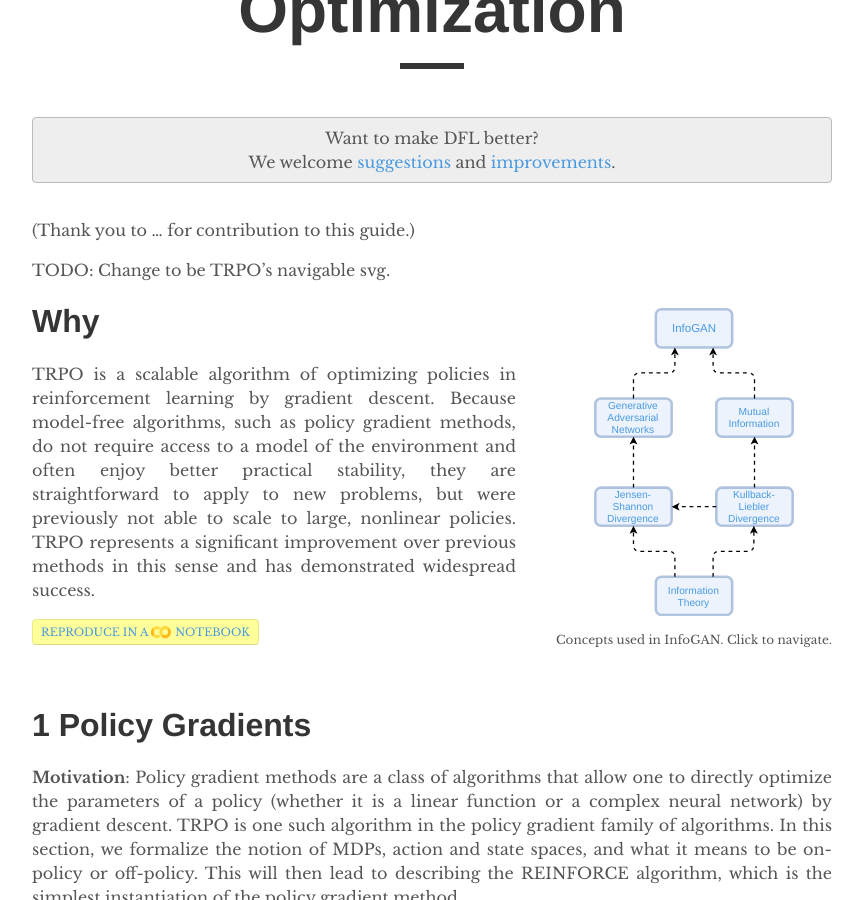
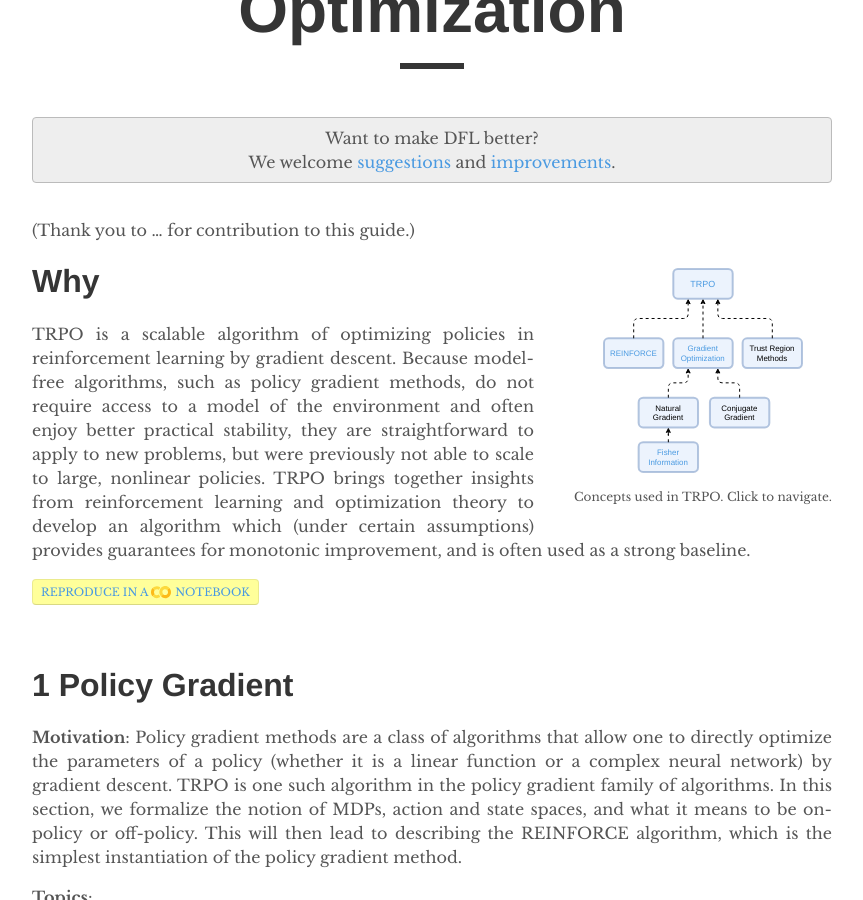
Before and after one commit to depthfirstlearning/depthfirstlearning.com, a Jekyll site: the page built from _posts/2018-06-17-TRPO.markdown, in a window 1280 px wide and 900 px high, scrolled down 341 px. Shown: the whole window, without its empty margins (208-1071 px from the left). Built offline with Jekyll 4.4.1, drawn with Linux system fonts in a browser that asks for light colours; formulas are drawn with MathJax 3.

Commit message:
Adds SVG for TRPO along with some minor fixes

```diff
--- a/_posts/2018-06-17-TRPO.markdown
+++ b/_posts/2018-06-17-TRPO.markdown
@@ -4,17 +4,16 @@ title:  "Trust Region Policy Optimization"
 date:   2018-05-10 18:50:23 -0400
 categories: reinforcement-learning
 author: surya,krishna
-blurb: "TRPO is a scalable algorithm of optimizing policies in reinforcement learning by gradient descent. Because model-free algorithms, such as policy gradient methods, do not require access to a model of the environment and often enjoy better practical stability, they are straightforward to apply to new problems, but were previously not able to scale to large, nonlinear policies. TRPO represents a significant improvement over previous methods in this sense and has demonstrated widespread success."
+blurb: "TRPO is a scalable algorithm for optimizing policies in reinforcement learning by gradient descent. Because model-free algorithms, such as policy gradient methods, do not require access to a model of the environment and often enjoy better practical stability, they are straightforward to apply to new problems, but were previously not scalable to large, nonlinear policies. TRPO represents a significant improvement over previous methods in this sense and has demonstrated widespread success."
 hidden: true
 feedback: true
 ---
 
 (Thank you to ... for contribution to this guide.)
 
-TODO: Change to be TRPO's navigable svg.
 <div class="deps-graph">
-  <iframe class="deps" src="/assets/infogan-deps.svg" width="200"></iframe>
-  <div>Concepts used in InfoGAN. Click to navigate.</div>
+  <iframe class="deps" src="/assets/trpo-deps.svg" width="200"></iframe>
+  <div>Concepts used in TRPO. Click to navigate.</div>
 </div>
 
 # Why
@@ -23,16 +22,17 @@ TRPO is a scalable algorithm of optimizing policies in reinforcement learning by
  gradient descent. Because model-free algorithms, such as policy gradient methods,
  do not require access to a model of the environment and often enjoy better
  practical stability, they are straightforward to apply to new problems, but
- were previously not able to scale to large, nonlinear policies. TRPO
- represents a significant improvement over previous methods in this sense and
- has demonstrated widespread success.
+ were previously not able to scale to large, nonlinear policies. TRPO brings
+together insights from reinforcement learning and optimization theory to develop
+an algorithm which (under certain assumptions) provides guarantees for monotonic
+improvement, and is often used as a strong baseline.
 
   <a href="https://colab.research.google.com/drive/1JkCI_n2U2i6DFU8NKk3P6EkPo3ZTKAaq#forceEdit=true&offline=true&sandboxMode=true" class="colab-root">Reproduce in a
     <span>Notebook</span></a>
 
 <br />
 
-# 1 Policy Gradients
+# 1 Policy Gradient
   **Motivation**: Policy gradient methods are a class of algorithms that allow
   one to directly optimize the parameters of a policy (whether it is a linear
   function or a complex neural network) by gradient descent. TRPO is one such
```
Also changed, not shown: assets/trpo-deps.svg (added).
